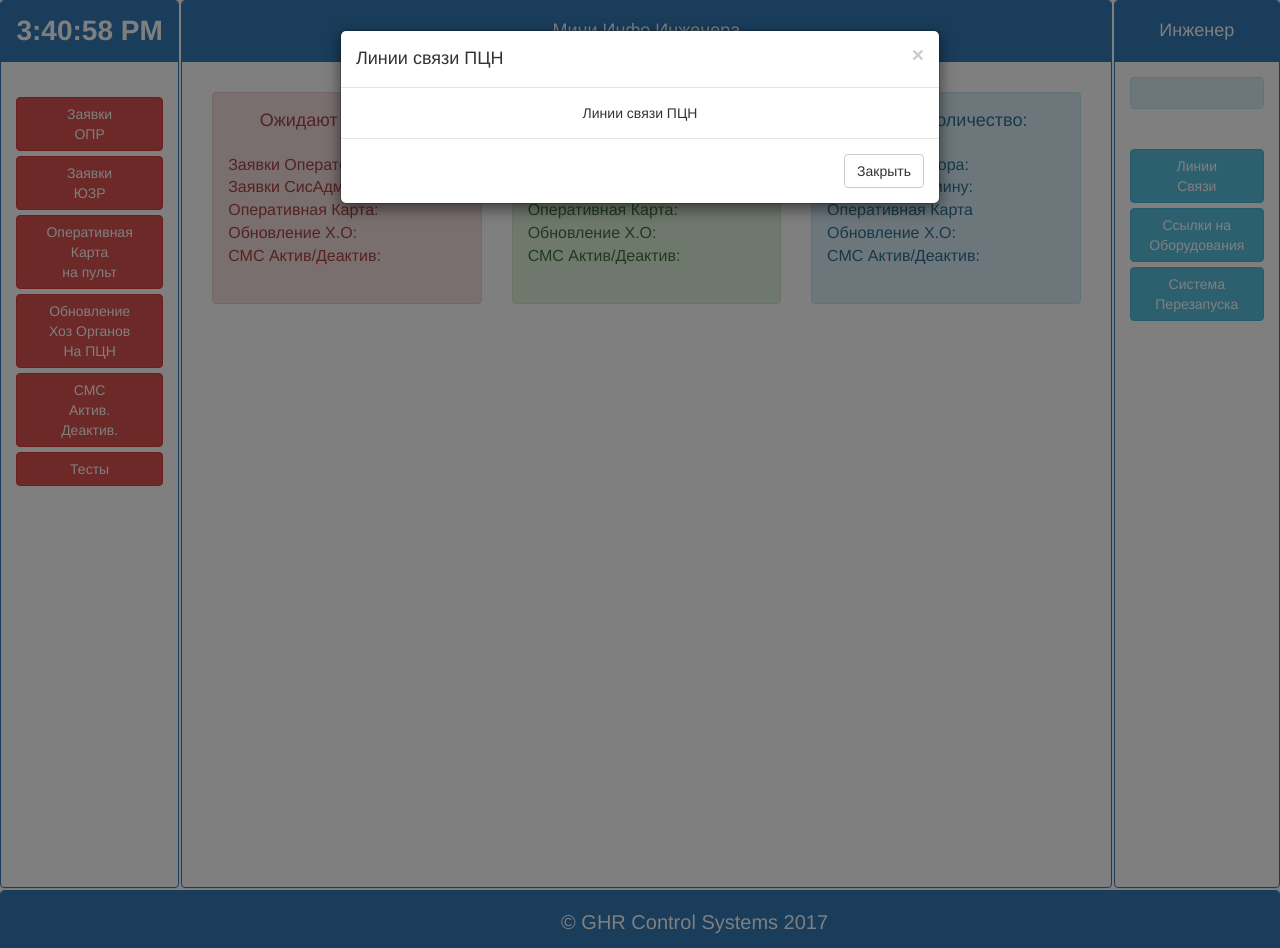
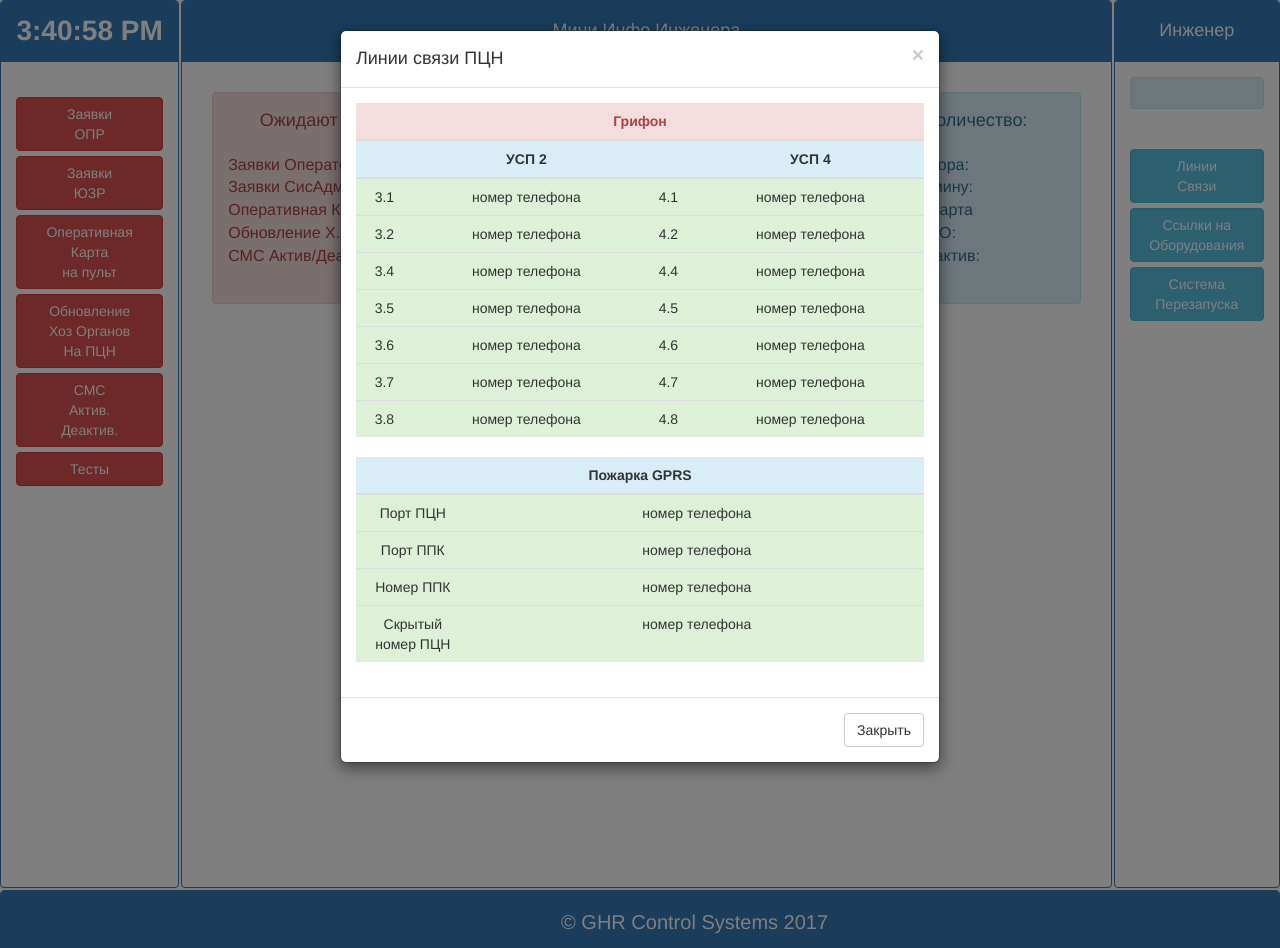
Before and after one commit to freegenrih/Operator-v0.2, a Python web app: template FlaskApp/FlaskApp/templates/engineer/engineer.html in a window 1280 px wide, after a click on "Линии Связи". Run offline with Jinja, Linux system fonts and the light colour scheme; the template is opened without the code that fills it, so the values that code supplies are empty; some libraries are stand-ins or nearby versions.

Commit message:
add table to link connect

```diff
--- a/FlaskApp/FlaskApp/templates/engineer/engineer_right_menu_info.html
+++ b/FlaskApp/FlaskApp/templates/engineer/engineer_right_menu_info.html
@@ -25,13 +25,100 @@
                 <h4 class="modal-title">Линии связи ПЦН </h4>
             </div>
             <div class="modal-body">
-                <div class="text-center"> Линии связи ПЦН</div>
+                <div class="text-center">
+{#  УСП 2,4                   #}
+                    <table class="table table-striped">
+                        <thead>
+                        <tr class="alert-danger">
+                            <th colspan="4" width="100%" class="text-center">Грифон</th>
+                        </tr>
+                        <tr class="info">
+
+                            <th width="10%" class="text-center"></th>
+                            <th width="40%" class="text-center">УСП 2</th>
+                            <th width="10%" class="text-center"></th>
+                            <th width="40%" class="text-center">УСП 4</th>
+                        </tr>
+                        </thead>
+
+                        <tbody>
+                        <tr class="success">
+                            <td width="10%" class="text-center">3.1</td>
+                            <td class="text-center">номер телефона</td>
+                            <td width="10%" class="text-center">4.1</td>
+                            <td class="text-center">номер телефона</td>
+                        </tr>
+                        <tr class="success">
+                            <td width="10%" class="text-center">3.2</td>
+                            <td class="text-center">номер телефона</td>
+                            <td width="10%" class="text-center">4.2</td>
+                            <td class="text-center">номер телефона</td>
+                        </tr>
+                        <tr class="success">
+                            <td width="10%" class="text-center">3.4</td>
+                            <td class="text-center">номер телефона</td>
+                            <td width="10%" class="text-center">4.4</td>
+                            <td class="text-center">номер телефона</td>
+                        </tr>
+                        <tr class="success">
+                            <td width="10%" class="text-center">3.5</td>
+                            <td class="text-center">номер телефона</td>
+                            <td width="10%" class="text-center">4.5</td>
+                            <td class="text-center">номер телефона</td>
+                        </tr>
+                        <tr class="success">
+                            <td width="10%" class="text-center">3.6</td>
+                            <td class="text-center">номер телефона</td>
+                            <td width="10%" class="text-center">4.6</td>
+                            <td class="text-center">номер телефона</td>
+                        </tr>
+                        <tr class="success">
+                            <td width="10%" class="text-center">3.7</td>
+                            <td class="text-center">номер телефона</td>
+                            <td width="10%" class="text-center">4.7</td>
+                            <td class="text-center">номер телефона</td>
+                        </tr>
+                        <tr class="success">
+                            <td width="10%" class="text-center">3.8</td>
+                            <td class="text-center">номер телефона</td>
+                            <td width="10%" class="text-center">4.8</td>
+                            <td class="text-center">номер телефона</td>
+                        </tr>
+                        </tbody>
+                    </table>
+{#пожака GPRS#}
+                    <table class="table table-striped">
+                        <thead>
+                        <tr class="info">
+                            <th width="100%" colspan="2" class="text-center">Пожарка GPRS</th>
+                        </tr>
+                        </thead>
+
+                        <tbody>
+                        <tr class="success">
+                            <td width="20%" class="text-center">Порт ПЦН</td>
+                            <td class="text-center">номер телефона</td>
+                        </tr>
+                        <tr class="success">
+                            <td width="20%" class="text-center">Порт ППК</td>
+                            <td class="text-center">номер телефона</td>
+                        </tr>
+                        <tr class="success">
+                            <td width="20%" class="text-center">Номер ППК</td>
+                            <td class="text-center">номер телефона</td>
+                        </tr>
+                        <tr class="success">
+                            <td width="20%" class="text-center">Скрытый номер ПЦН</td>
+                            <td class="text-center">номер телефона</td>
+                        </tr>
+                        </tbody>
+                    </table>
+                </div>
             </div>
             <div class="modal-footer">
                 <button type="button" class="btn btn-default" data-dismiss="modal">Закрыть</button>
             </div>
         </div>
-
     </div>
 </div>
 <!--------------------------------------------------------------------------------------------------------------------->
@@ -59,7 +146,7 @@
                             </a>
                         </div>
                         <div class="col-xs-3">
-                            <a href="http://p-sec.eu/zagruzit/" style="text-decoration: none ; padding-top:"
+                            <a href="http://p-sec.eu/zagruzit/" style="text-decoration: none ; "
                                target="_blank">
                                 <button class="btn btn-warning btn-block">Лунь</button>
                             </a>
```
Also changed, not shown: FlaskApp/FlaskApp/static/media/objects_maps/2001.jpg (added).
